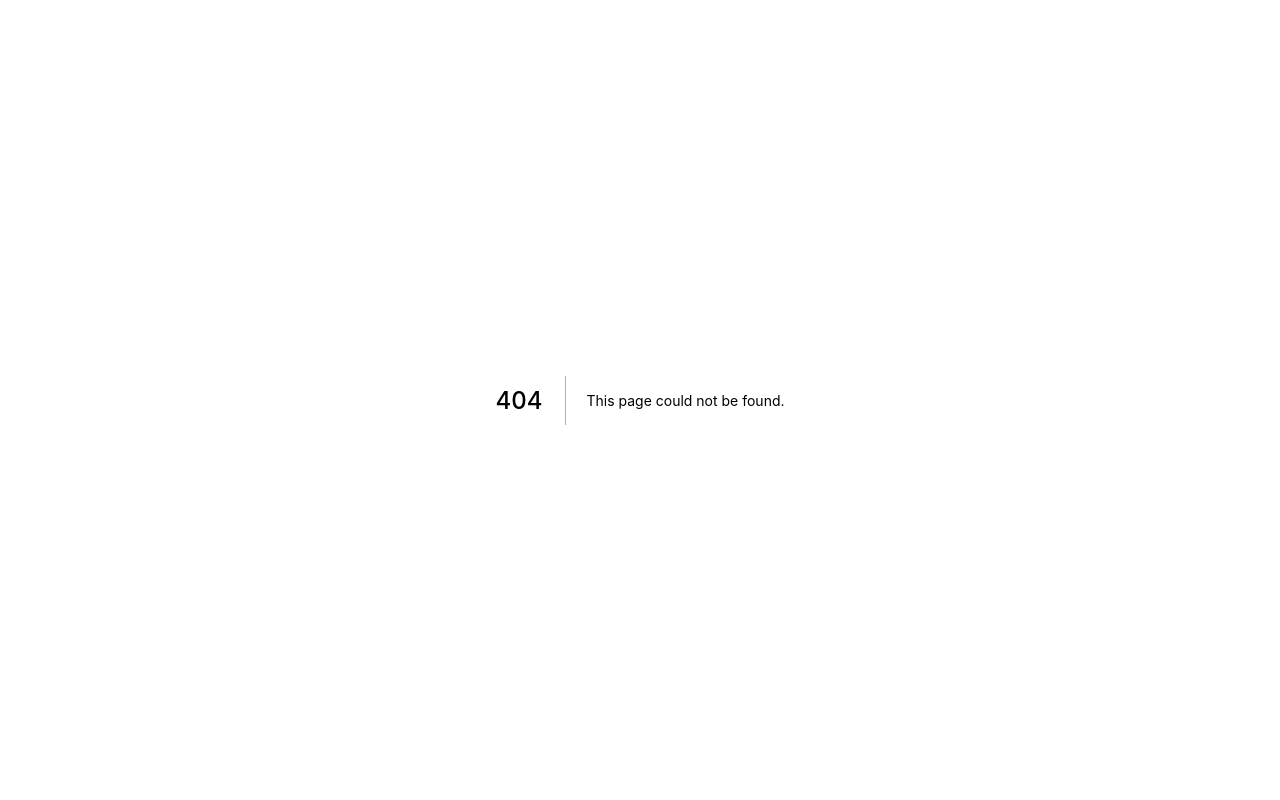
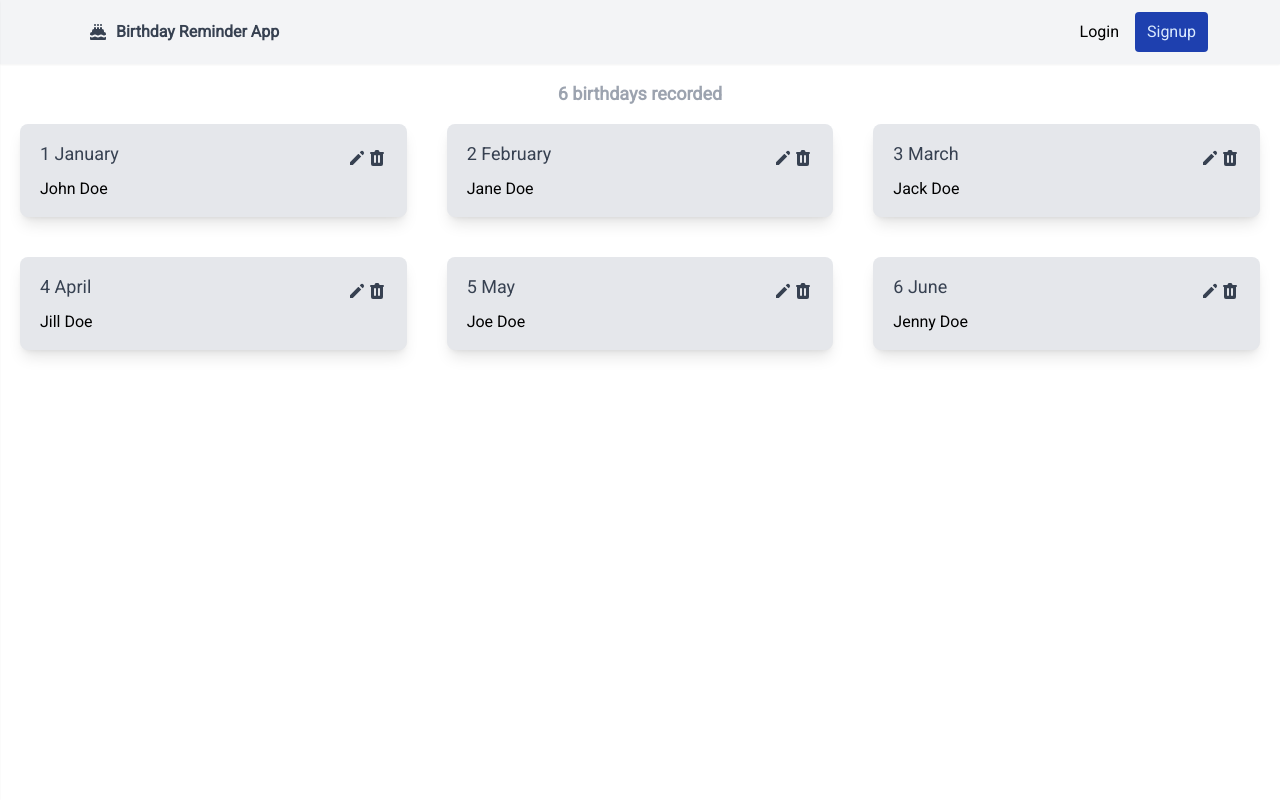
Before and after one commit to inframarauder/birthday-reminder-webapp, a Next.js app: page /birthdays in a window 1280 px wide. Before the commit this address had no page. Shown: the top 800 px of the page. Built offline with nearby package versions, Linux system fonts and the light colour scheme.

Commit message:
birthday record grid layout UI done:

```diff
--- a/components/Icons.js
+++ b/components/Icons.js
@@ -27,3 +27,29 @@ export const Cross = () => (
 		/>
 	</svg>
 );
+
+export const Edit = () => (
+	<svg
+		xmlns="http://www.w3.org/2000/svg"
+		className="h-5 w-5"
+		viewBox="0 0 20 20"
+		fill="currentColor"
+	>
+		<path d="M13.586 3.586a2 2 0 112.828 2.828l-.793.793-2.828-2.828.793-.793zM11.379 5.793L3 14.172V17h2.828l8.38-8.379-2.83-2.828z" />
+	</svg>
+);
+
+export const Delete = () => (
+	<svg
+		xmlns="http://www.w3.org/2000/svg"
+		className="h-5 w-5"
+		viewBox="0 0 20 20"
+		fill="currentColor"
+	>
+		<path
+			fillRule="evenodd"
+			d="M9 2a1 1 0 00-.894.553L7.382 4H4a1 1 0 000 2v10a2 2 0 002 2h8a2 2 0 002-2V6a1 1 0 100-2h-3.382l-.724-1.447A1 1 0 0011 2H9zM7 8a1 1 0 012 0v6a1 1 0 11-2 0V8zm5-1a1 1 0 00-1 1v6a1 1 0 102 0V8a1 1 0 00-1-1z"
+			clipRule="evenodd"
+		/>
+	</svg>
+);
--- /dev/null
+++ b/components/RecordCard.js
@@ -0,0 +1,26 @@
+import React from "react";
+import { Edit, Delete } from "./Icons";
+
+const RecordCard = ({ item }) => {
+	return (
+		<div className="bg-gray-200 rounded-lg shadow-lg p-4 w-full px-5">
+			<p className="flex justify-between text-gray-700 text-lg">
+				<span>
+					{item.day} {item.month}
+				</span>
+				<span>
+					<button className="my-2 cursor-pointer hover:text-blue-500">
+						<Edit />
+					</button>
+					<button className="my-2 cursor-pointer hover:text-red-500">
+						<Delete />
+					</button>
+				</span>
+			</p>
+			<hr />
+			<p className="text-base">{item.name}</p>
+		</div>
+	);
+};
+
+export default RecordCard;
--- /dev/null
+++ b/pages/birthdays.js
@@ -0,0 +1,57 @@
+import React from "react";
+import Layout from "../components/Layout";
+import RecordCard from "../components/RecordCard";
+
+const data = [
+	{
+		name: "John Doe",
+		month: "January",
+		day: "1",
+	},
+	{
+		name: "Jane Doe",
+		month: "February",
+		day: "2",
+	},
+	{
+		name: "Jack Doe",
+		month: "March",
+		day: "3",
+	},
+	{
+		name: "Jill Doe",
+		month: "April",
+		day: "4",
+	},
+	{
+		name: "Joe Doe",
+		month: "May",
+		day: "5",
+	},
+	{
+		name: "Jenny Doe",
+		month: "June",
+		day: "6",
+	},
+];
+
+const Birthdays = () => {
+	return (
+		<Layout>
+			<div className="h-screen container my-20 px-5">
+				<h1 className="text-center text-lg font-bold text-gray-400">
+					{data.length} birthdays recorded
+				</h1>
+				<div className="my-4">
+					<div className="grid grid-cols-1 md:grid-cols-3 gap-10">
+						{data.map((item, index) => (
+							<RecordCard key={index} item={item} />
+						))}
+					</div>
+				</div>
+			</div>
+		</Layout>
+	);
+};
+
+export default Birthdays;
```
Also changed, not shown: styles/Home.module.css (added).
